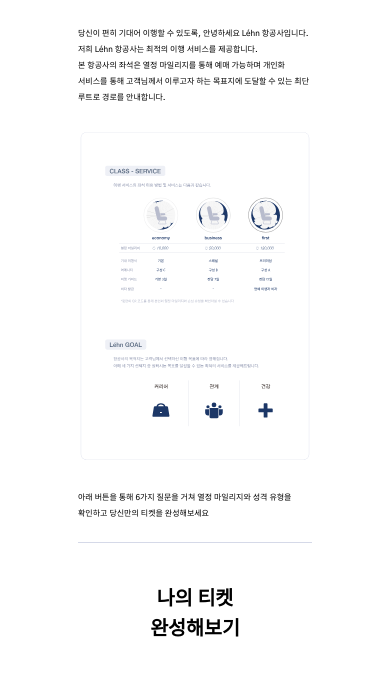
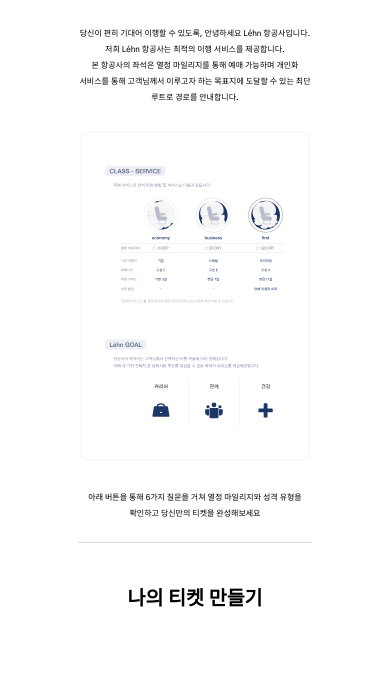
Before and after one commit to yewww-e/lehans, a plain HTML site: page index.html in a window 390 px wide. Shown: the part 432-1113 px from the top of the page. After the commit the page ends 1083 px from the top, so only its background shows below. Drawn offline with Linux system fonts and the light colour scheme.

Commit message:
Update index.html

```diff
--- a/index.html
+++ b/index.html
@@ -29,6 +29,7 @@
 			padding: 10vw;
 		}
 		div p {
+			text-align: center;
 			line-height: 200%;
 			font-size: 6pt;
 			font-weight: 500;
@@ -55,7 +56,7 @@
 				<p class="gap" >아래 버튼을 통해 6가지 질문을 거쳐 열정 마일리지와 성격 유형을 확인하고 당신만의 티켓을 완성해보세요</p>
 				<div>
 					<div class="line"> -</div>
-					<h2> <a href="1/index.html"> 나의 티켓 완성해보기</h2>
+					<h2> <a href="1/index.html"> 나의 티켓 만들기</h2>
 				</div>
 			</div>
 		</div>
```
